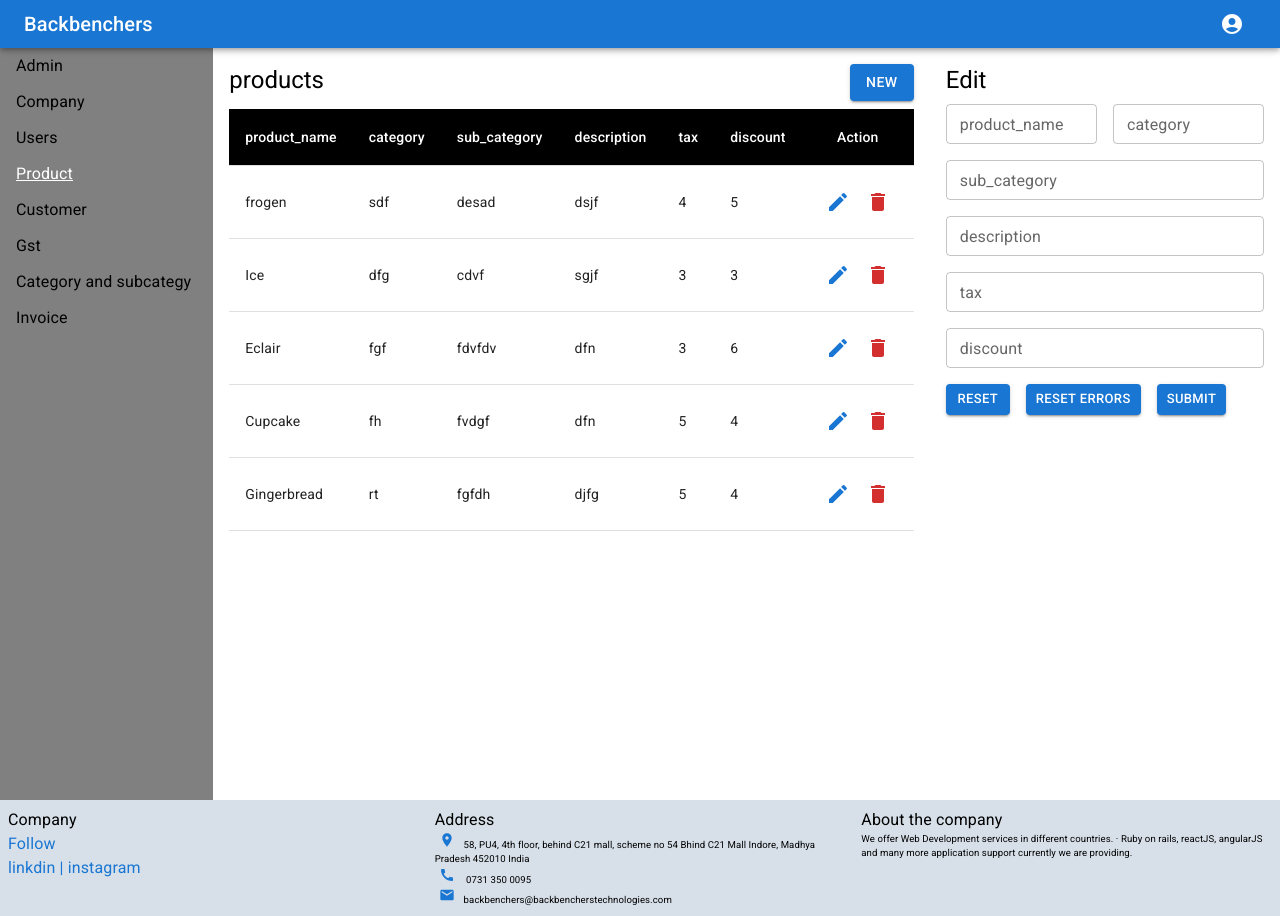
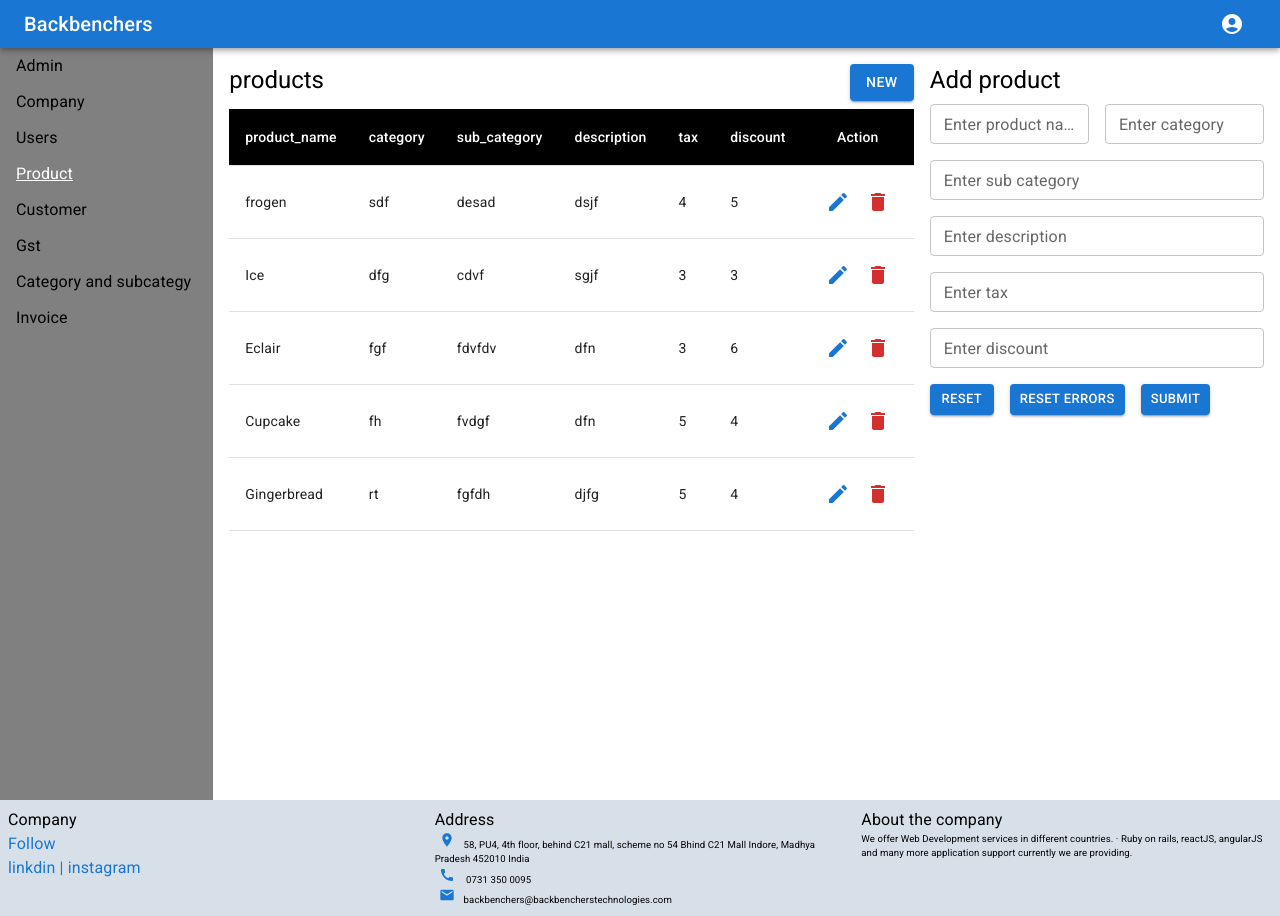
Before and after one commit to rraj77/company, a React (Create React App) app: page /product in a window 1280 px wide. Built offline with nearby package versions, Linux system fonts and the light colour scheme.

Commit message:
fix product ui issues

```diff
--- a/src/interfaces/product.ts
+++ b/src/interfaces/product.ts
@@ -1,5 +1,5 @@
 export interface IProduct {
-  id?: string;
+  id: number;
   name: string;
   category: string;
   subCategory: string;
@@ -18,8 +18,8 @@ export interface AddProductFormPro {
   setuserProducts: React.Dispatch<React.SetStateAction<IProduct>>;
 }
 
-export interface  IQuantity  {
-  id?:string,
+export interface IQuantity {
+  id?: string;
   product: IProduct;
   quantity: number;
   totalData: number | undefined;
--- a/src/invoice/Invoice.tsx
+++ b/src/invoice/Invoice.tsx
@@ -1,3 +1,4 @@
+import React from 'react';
 import Table from '@mui/material/Table';
 import TableBody from '@mui/material/TableBody';
 import TableCell from '@mui/material/TableCell';
@@ -10,7 +11,6 @@ import IconButton from '@mui/material/IconButton';
 import DeleteIcon from '@mui/icons-material/Delete';
 import AddIcon from '@mui/icons-material/Add';
 import { useState } from 'react';
-import * as React from 'react';
 import Box from '@mui/material/Box';
 import InputLabel from '@mui/material/InputLabel';
 import MenuItem from '@mui/material/MenuItem';
@@ -35,7 +35,7 @@ export default function Invoice() {
   const [newDiscount, setNewDiscount] = useState<number>(0);
   const [newTotal, setNewTotal] = useState<number>(0);
   const [product, setProduct] = useState<IProduct>({
-    id: '',
+    id: 0,
     name: '',
     category: '',
     subCategory: '',
@@ -151,7 +151,7 @@ export default function Invoice() {
     };
 
     setProduct({
-      id: '',
+      id: 0,
       name: '',
       category: '',
       subCategory: '',
--- a/src/products/AddProductForm.tsx
+++ b/src/products/AddProductForm.tsx
@@ -5,7 +5,7 @@ import TextField from '@mui/material/TextField';
 import { Button } from '@mui/material';
 import { useFormik } from 'formik';
 import { formSchema } from '../schemas/schemas';
-import style from '../styles/styles.module.scss';
+import styles from '../styles/styles.module.scss';
 
 import { useEffect } from 'react';
 import { AddProductFormPro, IProduct } from '../interfaces/product';
@@ -51,7 +51,7 @@ export default function AddProductForm({
   const onFormSubmit = (values: IProduct) => {
     onSubmitProductForm(values);
     setuserProducts({
-      id: '',
+      id: 0,
       name: '',
       category: '',
       subCategory: '',
@@ -83,7 +83,7 @@ export default function AddProductForm({
   const handleReset = () => {
     resetForm();
     setuserProducts({
-      id: '',
+      id: 0,
       name: '',
       category: '',
       subCategory: '',
@@ -94,37 +94,31 @@ export default function AddProductForm({
     });
   };
   return (
-    <Box
-      sx={{ paddingLeft: '1rem' }}
-      component="form"
-      onSubmit={ProductSubmit}
-      noValidate
-      autoComplete="off"
-    >
-      <Box className={style.title}>
+    <Box component="form" onSubmit={ProductSubmit} noValidate autoComplete="off">
+      <Box className={styles.title}>
         <Typography variant="h5">
-          {!Number.isNaN(userProducts.id) ? 'Edit' + ' ' + userProducts.name : 'Add product'}
+          {userProducts.id !== 0 ? 'Edit' + ' ' + userProducts.name : 'Add product'}
         </Typography>
       </Box>
-      <Box sx={{ display: 'flex' }}>
-        <Box className={style.input_field} sx={{ paddingRight: '1rem' }}>
+      <Box sx={{ display: 'flex' }} className={styles.input_field}>
+        <Box className={styles.width_100 + ' ' + styles.padding_right}>
           <TextField
             size="small"
-            label="product_name"
+            label="Enter product name"
             type="text"
-            name="product_name"
+            name="name"
             fullWidth
             value={userProducts.name}
             onChange={handleValue}
           />
           {errors.name != null && (touched.name ?? false) ? (
-            <p className={style.form_error}>{errors.name}</p>
+            <p className={styles.form_error}>{errors.name}</p>
           ) : null}
         </Box>
-        <Box className={style.input_field}>
+        <Box className={styles.width_100}>
           <TextField
             size="small"
-            label="category"
+            label="Enter category"
             type="text"
             fullWidth
             name="category"
@@ -132,33 +126,32 @@ export default function AddProductForm({
             onChange={handleValue}
           />
           {errors.category != null && (touched.category ?? false) ? (
-            <p className={style.form_error}>{errors.category}</p>
+            <p className={styles.form_error}>{errors.category}</p>
           ) : null}
         </Box>
       </Box>
 
-      <Box className={style.input_field}>
+      <Box className={styles.input_field}>
         <TextField
           size="small"
           id="outlined-required"
-          label="sub_category"
+          label="Enter sub category"
           fullWidth
           type="text"
-          name="sub_category"
+          name="subCategory"
           value={userProducts.subCategory}
           onChange={handleValue}
         />
 
         {errors.subCategory != null && (touched.subCategory ?? false) ? (
-          <p className={style.form_error}>{errors.subCategory}</p>
+          <p className={styles.form_error}>{errors.subCategory}</p>
         ) : null}
       </Box>
 
-      <Box className={style.input_field}>
+      <Box className={styles.input_field}>
         <TextField
           size="small"
-          id="outlined-required"
-          label="description"
+          label=" Enter description"
           fullWidth
           type="text"
           name="description"
@@ -167,16 +160,15 @@ export default function AddProductForm({
         />
 
         {errors.description != null && (touched.description ?? false) ? (
-          <p className={style.form_error}>{errors.description}</p>
+          <p className={styles.form_error}>{errors.description}</p>
         ) : null}
       </Box>
 
-      <Box className={style.input_field}>
+      <Box className={styles.input_field}>
         <TextField
           size="small"
-          id="outlined-required"
           type="number"
-          label="tax"
+          label="Enter tax"
           fullWidth
           InputProps={{ inputProps: { min: 0, max: 100 } }}
           name="tax"
@@ -185,14 +177,13 @@ export default function AddProductForm({
         />
 
         {errors.tax != null && (touched.tax ?? false) ? (
-          <p className={style.form_error}>{errors.tax}</p>
+          <p className={styles.form_error}>{errors.tax}</p>
         ) : null}
       </Box>
-      <Box className={style.input_field}>
+      <Box className={styles.input_field}>
         <TextField
           size="small"
-          id="outlined-required"
-          label="discount"
+          label="Enter discount"
           type="number"
           InputProps={{ inputProps: { min: 0, max: 100 } }}
           fullWidth
@@ -202,10 +193,10 @@ export default function AddProductForm({
         />
 
         {errors.discount != null && (touched.discount ?? false) ? (
-          <p className={style.form_error}>{errors.discount}</p>
+          <p className={styles.form_error}>{errors.discount}</p>
         ) : null}
       </Box>
-      <Box className={style.input_field} sx={{ display: 'flex' }}>
+      <Box className={styles.input_field} sx={{ display: 'flex' }}>
         <Box sx={{ paddingRight: '1rem' }}>
           <Button type="button" variant="contained" onClick={handleReset} size="small">
             RESET
--- a/src/products/ProductTable.tsx
+++ b/src/products/ProductTable.tsx
@@ -7,7 +7,7 @@ import { Grid } from '@mui/material';
 import { Box } from '@mui/system';
 import { Typography } from '@mui/material';
 import { Button } from '@mui/material';
-import style from '../styles/styles.module.scss';
+import styles from '../styles/styles.module.scss';
 import AddProductForm from './AddProductForm';
 import { ProductList } from './Api';
 import { useState, useEffect } from 'react';
@@ -20,7 +20,7 @@ export default function ProductTable() {
   const [productData, setProductData] = useState<IProduct[]>([]);
 
   const [userProducts, setuserProducts] = useState<IProduct>({
-    id: '',
+    id: 0,
     name: '',
     category: '',
     subCategory: '',
@@ -35,11 +35,10 @@ export default function ProductTable() {
   }, []);
 
   function onSubmitProductForm(inputs: IProduct) {
-    if (!Number.isNaN(inputs.id)) {
-      inputs.id = Math.random().toString();
-      const list = productData;
-      list.push(inputs);
-      setProductData(list);
+    if (inputs.id === 0) {
+      inputs.id = Math.random();
+
+      setProductData([...productData, inputs]);
     } else {
       productData.map((data) => {
         if (data.id === inputs.id) {
@@ -68,31 +67,30 @@ export default function ProductTable() {
       description: '',
       tax: 0,
       discount: 0,
-      id: '',
+      id: 0,
       price: 0
     });
   };
 
   return (
-    <Box sx={{ flexGrow: 1 }}>
     <Grid container spacing={2}>
       <Grid item xs={12} sm={12} md={8}>
-              <Box className={style.title}>
+        <Box className={styles.title}>
           <Typography variant="h5">products</Typography>
-                <Button variant="contained" className={style.margin_left} onClick={handleReset}>
+          <Button variant="contained" className={styles.margin_left} onClick={handleReset}>
             New
           </Button>
         </Box>
         <Table>
           <TableHead>
             <TableRow>
-                    <TableCell className={style.tableCellHead}>product_name</TableCell>
-                    <TableCell className={style.tableCellHead}>category</TableCell>
-                    <TableCell className={style.tableCellHead}>sub_category</TableCell>
-                    <TableCell className={style.tableCellHead}>description</TableCell>
-                    <TableCell className={style.tableCellHead}>tax</TableCell>
-                    <TableCell className={style.tableCellHead}>discount</TableCell>
-                    <TableCell className={style.tableCellHead} align="center">
+              <TableCell className={styles.tableCellHead}>product_name</TableCell>
+              <TableCell className={styles.tableCellHead}>category</TableCell>
+              <TableCell className={styles.tableCellHead}>sub_category</TableCell>
+              <TableCell className={styles.tableCellHead}>description</TableCell>
+              <TableCell className={styles.tableCellHead}>tax</TableCell>
+              <TableCell className={styles.tableCellHead}>discount</TableCell>
+              <TableCell className={styles.tableCellHead} align="center">
                 Action
               </TableCell>
             </TableRow>
@@ -102,26 +100,21 @@ export default function ProductTable() {
             {productData?.map((products: IProduct) => {
               return (
                 <TableRow key={products.id}>
-                        <TableCell className={style.tableCellBody}>{products.name}</TableCell>
+                  <TableCell className={styles.tableCellBody}>{products.name}</TableCell>
 
-                        <TableCell className={style.tableCellBody}>{products.category}</TableCell>
-                        <TableCell className={style.tableCellBody}>
-                          {products.subCategory}
-                        </TableCell>
-                        <TableCell className={style.tableCellBody}>
-                          {products.description}
-                        </TableCell>
-                        <TableCell className={style.tableCellBody}>{products.tax}</TableCell>
-                        <TableCell className={style.tableCellBody}>{products.discount}</TableCell>
+                  <TableCell className={styles.tableCellBody}>{products.category}</TableCell>
+                  <TableCell className={styles.tableCellBody}>{products.subCategory}</TableCell>
+                  <TableCell className={styles.tableCellBody}>{products.description}</TableCell>
+                  <TableCell className={styles.tableCellBody}>{products.tax}</TableCell>
+                  <TableCell className={styles.tableCellBody}>{products.discount}</TableCell>
                   <TableCell sx={{ display: 'flex' }}>
                     <IconButton
                       color="primary"
                       onClick={() => {
-                             if(products.id!==undefined){
+                        if (products.id !== undefined) {
                           editProduct(products.id);
                         }
-                            }}
-                          >
+                      }}>
                       <EditIcon />
                     </IconButton>
 
@@ -133,8 +126,7 @@ export default function ProductTable() {
                         );
 
                         setProductData(productCompany);
-                            }}
-                          >
+                      }}>
                       <DeleteIcon />
                     </IconButton>
                   </TableCell>
@@ -143,18 +135,14 @@ export default function ProductTable() {
             })}
           </TableBody>
         </Table>
-
       </Grid>
       <Grid item xs={12} sm={12} md={4}>
-
         <AddProductForm
           onSubmitProductForm={onSubmitProductForm}
           userProducts={userProducts}
           setuserProducts={setuserProducts}
         />
-
       </Grid>
     </Grid>
-    </Box>
   );
 }
```
Also changed, not shown: src/products/Api.ts (+5 -5 lines). Lines whose indentation alone changed are shown as unchanged.
